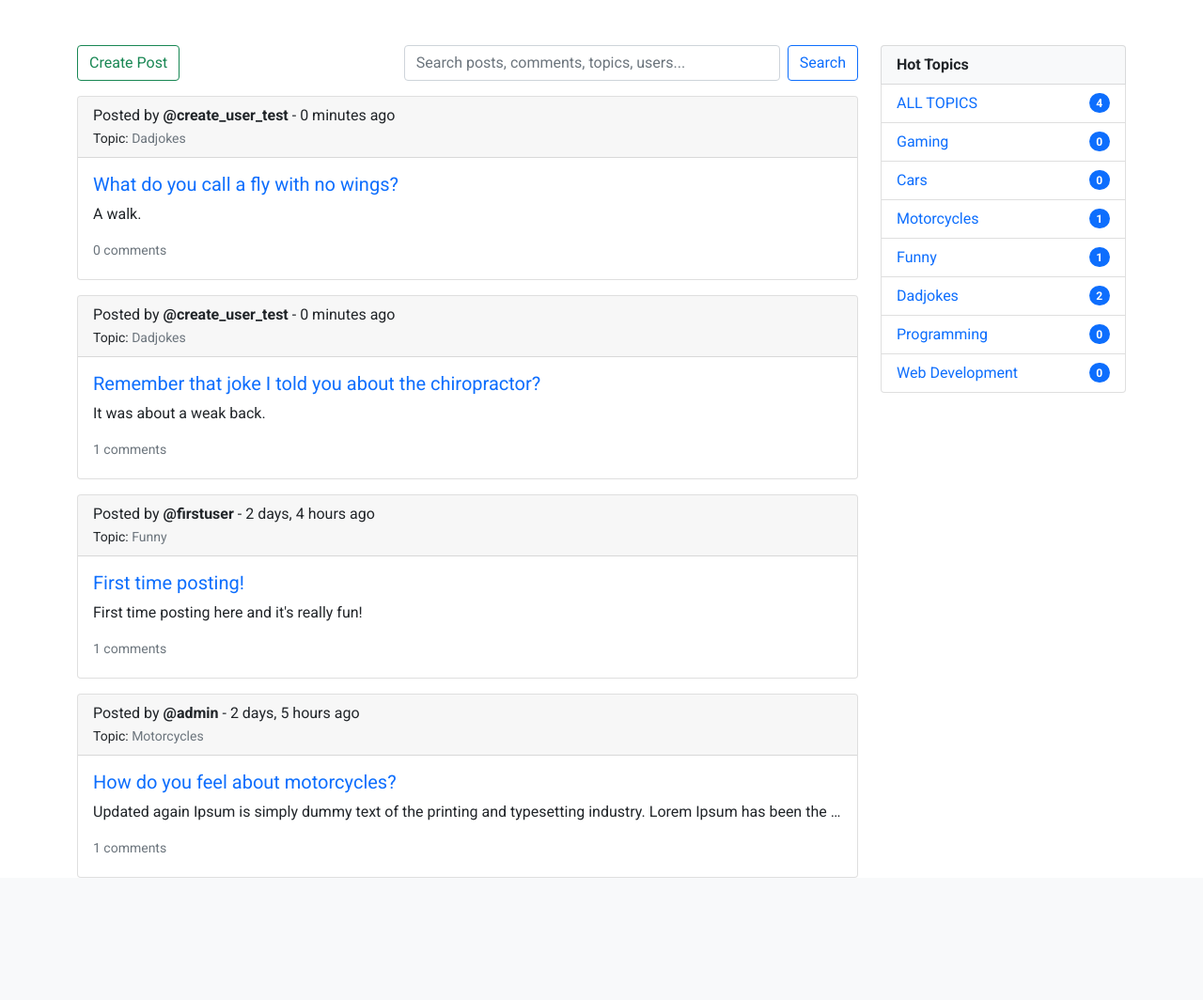
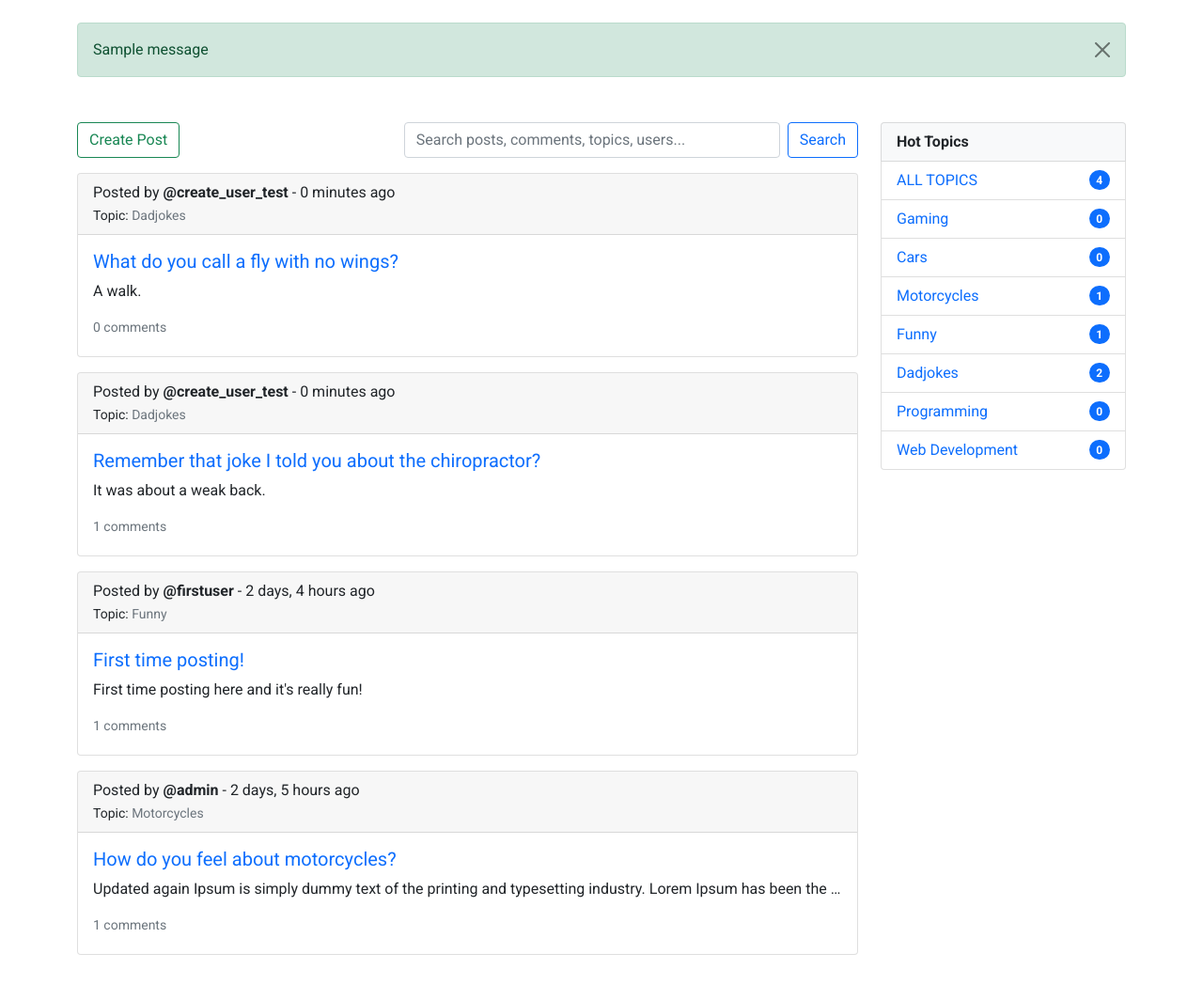
Before and after one commit to vladblk/G608-WebAppProgramming1, a Django app: page / in a window 1280 px wide. Shown: the part 66-1130 px from the top of the page at 94% size. Before the commit the page ends 1000 px from the top, so only its background shows below. Run offline with Django 4.2, Linux system fonts and the light colour scheme; data comes from the database, SQL or seed files in the repository; both versions use the stored data as it was after the commit; one stand-in notice (Sample message) is shown.

Commit message:
flash messages

```diff
--- a/PAL - final project/pal/posts/templates/posts/home.html
+++ b/PAL - final project/pal/posts/templates/posts/home.html
@@ -2,7 +2,7 @@
 
 {% block content %}
 
-<div class="row justify-content-md-center mt-5">
+<div class="row justify-content-md-center mt-5 mb-5">
 
     <div class="col-9">
         {% include 'posts/posts_component.html' %}
--- a/PAL - final project/pal/posts/templates/posts/posts_component.html
+++ b/PAL - final project/pal/posts/templates/posts/posts_component.html
@@ -9,11 +9,24 @@
 
 {% for post in posts %}
 
+    {% if post.topic_set.all.count == 0 %}
+        <h1>No posts :(</h1>
+    {% endif %}
+
     <div class="card mt-3">
 
-        <div class="card-header">
-            <p>Posted by <b>@{{ post.user }}</b> - {{ post.created|timesince }} ago</p>
-            <small>Topic: <a href="{% url 'posts:index' %}?q={{ post.topic.name }}" class="text-muted">{{ post.topic }}</a></small>
+        <div class="card-header d-flex justify-content-between align-items-center">
+            <div>
+                <p>Posted by <b>@{{ post.user }}</b> - {{ post.created|timesince }} ago</p>
+                <small>Topic: <a href="{% url 'posts:index' %}?q={{ post.topic.name }}" class="text-muted">{{ post.topic }}</a></small>
+            </div>
+
+            {% if request.user == post.user %}
+            <div>
+                <a href="{% url 'posts:update-post' post.id %}?next={{ request.path|urlencode }}" class="btn btn-outline-secondary">update</a>
+                <a href="{% url 'posts:delete-post' post.id %}?next={{ request.path|urlencode }}" class="btn btn-outline-danger">delete</a>
+            </div>
+            {% endif %}
         </div>
 
         <div class="card-body">
@@ -24,11 +37,6 @@
             <small class="d-block mb-1">
                 <a href="{% url 'posts:post' post.id %}" class=" text-muted">{{ post.comment_set.all.count }} comments</a>
             </small>
-
-            {% if request.user == post.user %}
-                <a href="{% url 'posts:update-post' post.id %}?next={{ request.path|urlencode }}" class="btn btn-outline-secondary">update</a>
-                <a href="{% url 'posts:delete-post' post.id %}?next={{ request.path|urlencode }}" class="btn btn-outline-danger">delete</a>
-            {% endif %}
         </div>
     </div>
 
--- a/PAL - final project/pal/posts/views.py
+++ b/PAL - final project/pal/posts/views.py
@@ -2,6 +2,7 @@ from django.http.response import HttpResponseRedirect
 from django.shortcuts import redirect, render
 from django.contrib.auth.decorators import login_required
 from django.db.models import Q
+from django.contrib import messages
 from posts.forms import PostForm
 from posts.models import Post, Topic
 from comments.models import Comment
@@ -47,6 +48,8 @@ def post(request, pk):
             body = request.POST.get('comment')
         )
 
+        messages.success(request, 'Successfully added your new comment!')
+
         return redirect('posts:post', pk=post.id)
 
     context = {
@@ -71,7 +74,11 @@ def create_post(request):
 
             post.save()
 
+            messages.success(request, 'Successfully created your new post!')
+
             return redirect('posts:index')
+        else:
+            messages.error(request, 'Something went wrong...')
 
 
     context = {
@@ -96,7 +103,11 @@ def update_post(request, pk):
         if form.is_valid():
             form.save()
 
+            messages.success(request, 'Successfully updated your post!')
+
             return HttpResponseRedirect(next)
+        else:
+            messages.error(request, 'Something went wrong...')
 
     context = {
         'post': post,
@@ -116,8 +127,11 @@ def delete_post(request, pk):
     if request.method == 'POST':
         post.delete()
 
+        messages.success(request, 'Successfully deleted your post!')
+
         return redirect('posts:index')
-        # return redirect(request.META.get('HTTP_REFERER')) # NOT WORKING!!!
+    else:
+        messages.error(request, 'Something went wrong...')
 
     context = {
         'to_delete': post
--- a/PAL - final project/pal/templates/main.html
+++ b/PAL - final project/pal/templates/main.html
@@ -16,6 +16,17 @@
   {% include 'navbar.html' %}
 
   <div class="container">
+
+  {% if messages %}
+    {% for message in messages %}
+      <div {% if message.tags %} class="alert alert-{{ message.tags }} alert-dismissible fade show mt-4"{% endif %} role="alert">
+        <p class="m-0">{{ message }}</p>
+        <button type="button" class="btn-close" data-bs-dismiss="alert" aria-label="Close"></button>
+      </div>
+    {% endfor %}
+  {% endif %}
+
+
     {% block content %}
     {% endblock content %}
   </div>
--- a/PAL - final project/pal/templates/navbar.html
+++ b/PAL - final project/pal/templates/navbar.html
@@ -13,7 +13,7 @@
 
 </nav> {% endcomment %}
 
-<nav class="navbar navbar-expand-lg navbar-light bg-light">
+<nav class="navbar navbar-expand-lg navbar-light bg-light sticky-top">
     <div class="container-fluid">
       <h1 class="navbar-brand">PAL</h1>
       <button class="navbar-toggler" type="button" data-bs-toggle="collapse" data-bs-target="#navbarSupportedContent" aria-controls="navbarSupportedContent" aria-expanded="false" aria-label="Toggle navigation">
```
Also changed, not shown: PAL - final project/pal/comments/templates/comments/comment_form.html (+0 -12 lines), PAL - final project/pal/comments/views.py (+7 -0 lines), PAL - final project/pal/user/views.py (+13 -1 lines), PAL - final project/pal/db.sqlite3.
